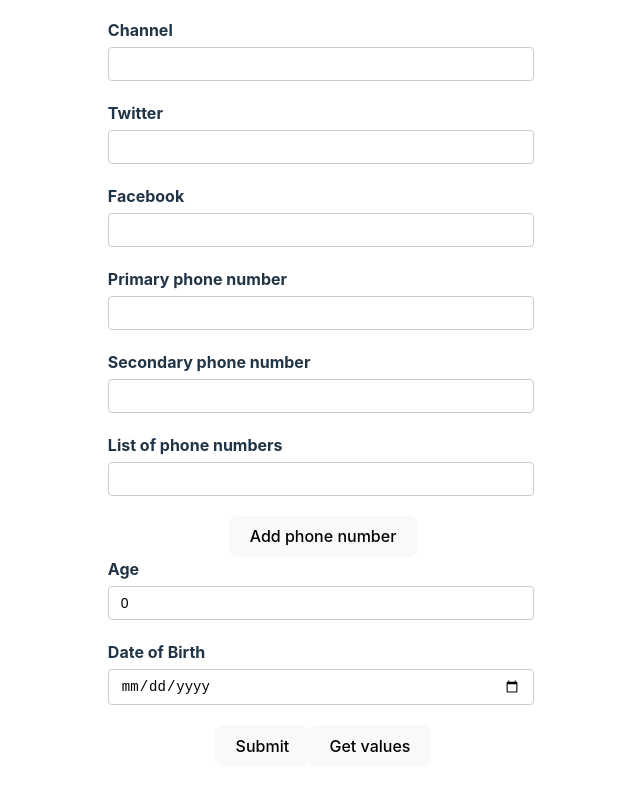
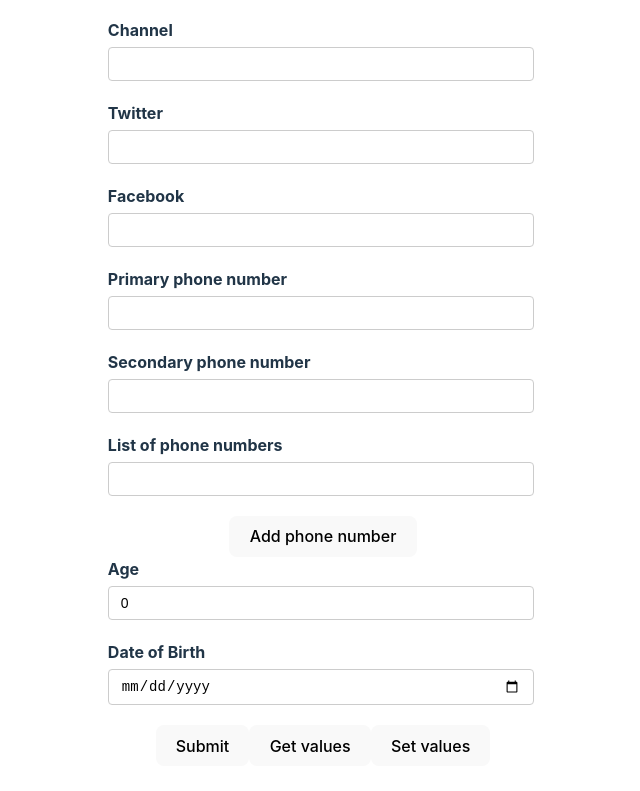
Before and after one commit to duaneX727/reactHookForms, a React (Vite) app: page / in a window 1280 px wide. Shown: the part 361-1152 px from the top of the page, without its empty margins (317-957 px from the left). Built offline with nearby package versions, Linux system fonts and the light colour scheme.

Commit message:
Added Set Field Values

```diff
--- a/src/components/YouTubeForm.tsx
+++ b/src/components/YouTubeForm.tsx
@@ -49,7 +49,10 @@ type FormValues = {
       dob: new Date()
     },
    });
-   const {register, control, handleSubmit, formState, watch, getValues} = form;
+   const {register, control,
+          handleSubmit, formState,
+          watch, getValues,
+          setValue} = form;
 
    const {errors} = formState;
    const {fields, append, remove} = useFieldArray({
@@ -68,6 +71,13 @@ type FormValues = {
    }, [watch]);
    const handleGetValues = () => {
     console.log("Get values", getValues("social"))
+   }
+   const handleSetValues = () => {
+    console.log("Set values", setValue("username","", {
+      shouldValidate: true,
+      shouldDirty: true,
+      shouldTouch: true
+    }))
    }
    //const watchForm = watch();
 
@@ -205,6 +215,7 @@ type FormValues = {
           </div>
           <button>Submit</button>
           <button type="button" onClick={handleGetValues}>Get values</button>
+          <button type="button" onClick={handleSetValues}>Set values</button>
         </form>
         <DevTool control={control}/>
       </div>
```
